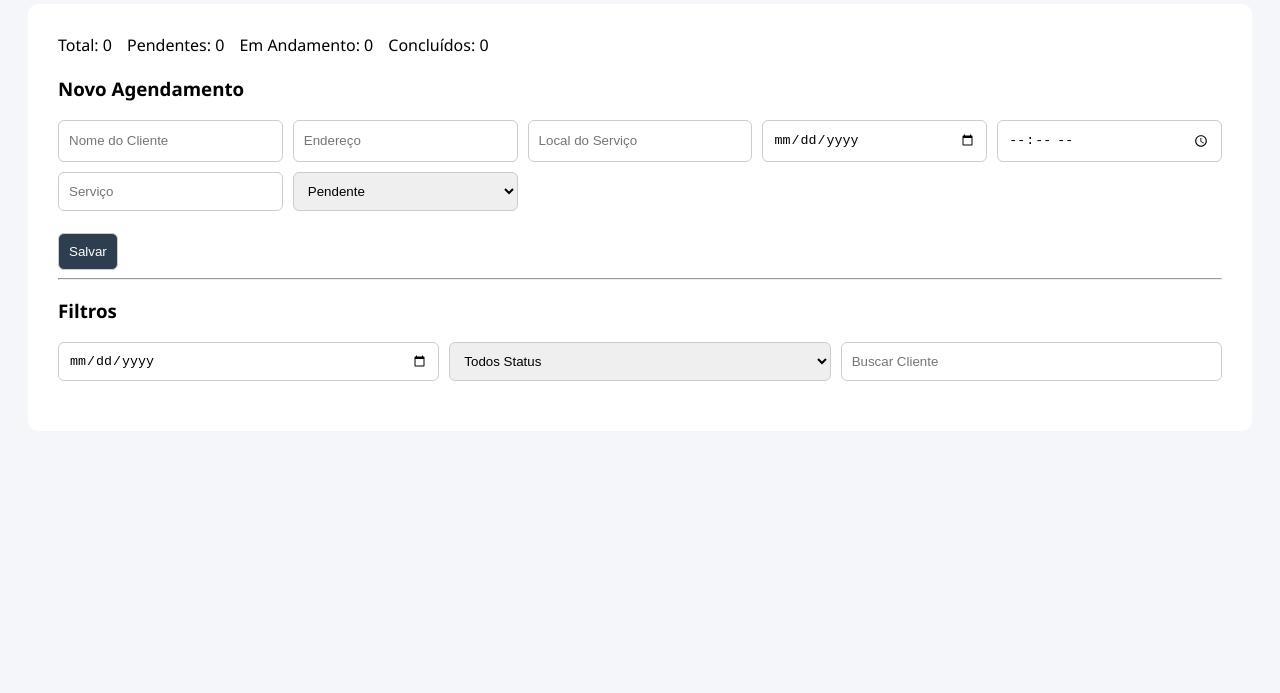
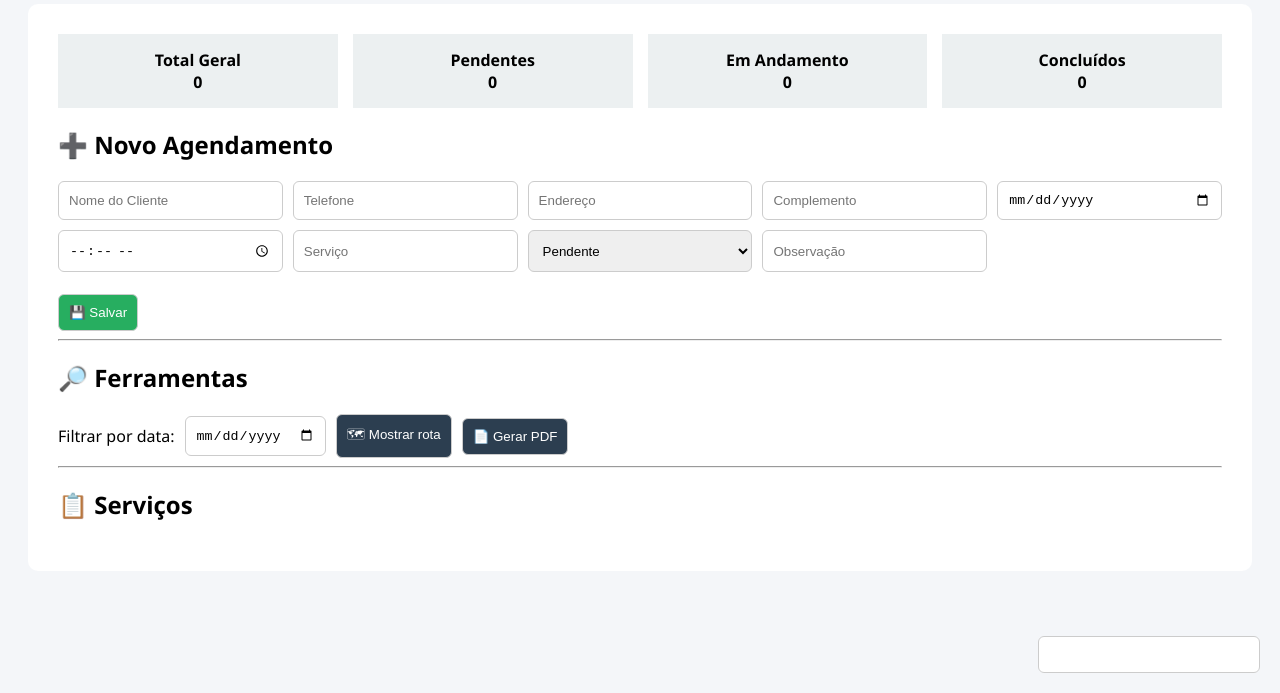
Before and after one commit to pauloricardorn/agenda-servicos, a website: page index.html in a window 1280 px wide. Shown: the part 107-800 px from the top of the page. Drawn offline with nearby package versions, Linux system fonts and the light colour scheme; no server answers.

Commit message:
Update index.html
atualização

```diff
--- a/index.html
+++ b/index.html
@@ -1,59 +1,113 @@
 <!DOCTYPE html>
 <html lang="pt-br">
 <head>
+
 <meta charset="UTF-8">
 <meta name="viewport" content="width=device-width, initial-scale=1.0">
-<title>Agenda Profissional de Serviços</title>
+
+<title>Agenda de Serviços</title>
+
 <link rel="stylesheet" href="style.css">
+
+<script src="https://cdnjs.cloudflare.com/ajax/libs/jspdf/2.5.1/jspdf.umd.min.js"></script>
+
+<link rel="stylesheet" href="https://cdn.jsdelivr.net/npm/flatpickr/dist/flatpickr.min.css">
+<script src="https://cdn.jsdelivr.net/npm/flatpickr"></script>
+<script src="https://cdn.jsdelivr.net/npm/flatpickr/dist/l10n/pt.js"></script>
+
 </head>
+
 <body>
 
-<h1>📅 Agenda Profissional de Serviços</h1>
+<h1>📅 Agenda de Serviços Técnicos</h1>
 
 <div class="container">
+
 <div class="resumo">
-    <div>Total: <span id="total">0</span></div>
-    <div>Pendentes: <span id="pendentes">0</span></div>
-    <div>Em Andamento: <span id="andamento">0</span></div>
-    <div>Concluídos: <span id="concluidos">0</span></div>
+
+<div class="box">
+Total Geral<br>
+<span id="total">0</span>
 </div>
-<h3>Novo Agendamento</h3>
+
+<div class="box">
+Pendentes<br>
+<span id="pendentes">0</span>
+</div>
+
+<div class="box">
+Em Andamento<br>
+<span id="andamento">0</span>
+</div>
+
+<div class="box">
+Concluídos<br>
+<span id="concluidos">0</span>
+</div>
+
+</div>
+
+<h2>➕ Novo Agendamento</h2>
 
 <div class="grid">
+
 <input type="text" id="cliente" placeholder="Nome do Cliente">
+
+<input type="text" id="telefone" placeholder="Telefone">
+
 <input type="text" id="endereco" placeholder="Endereço">
-    <input type="text" id="local" placeholder="Local do Serviço">
+
+<input type="text" id="local" placeholder="Complemento">
+
 <input type="date" id="data">
+
 <input type="time" id="hora">
+
 <input type="text" id="servico" placeholder="Serviço">
+
 <select id="status">
+
 <option value="Pendente">Pendente</option>
 <option value="Em Andamento">Em Andamento</option>
 <option value="Concluído">Concluído</option>
+
 </select>
+
+<input type="text" id="obs" placeholder="Observação">
+
 </div>
 
 <br>
-<button onclick="salvarAgendamento()">Salvar</button>
+
+<button class="salvar" onclick="salvarAgendamento()">💾 Salvar</button>
 
 <hr>
 
-<h3>Filtros</h3>
-<div class="grid">
-    <input type="date" id="filtroData" onchange="listar()">
-    <select id="filtroStatus" onchange="listar()">
-        <option value="">Todos Status</option>
-        <option value="Pendente">Pendente</option>
-        <option value="Em Andamento">Em Andamento</option>
-        <option value="Concluído">Concluído</option>
-    </select>
-    <input type="text" id="buscaCliente" placeholder="Buscar Cliente" onkeyup="listar()">
-</div>
+<h2>🔎 Ferramentas</h2>
 
-<div class="cards" id="lista"></div>
+<div class="ferramentas">
+
+<label>Filtrar por data:</label>
+
+<input type="date" id="filtroData">
+
+<button onclick="abrirRota()">🗺 Mostrar rota</button>
+
+<button onclick="exportarPDF()">📄 Gerar PDF</button>
 
 </div>
 
+<hr>
+
+<h2>📋 Serviços</h2>
+
+<div id="lista" class="cards"></div>
+
+</div>
+
+<input type="text" id="miniCalendario" style="position:fixed;bottom:20px;right:20px;width:200px;z-index:1000;">
+
 <script src="script.js"></script>
+
 </body>
 </html>
```
Lines whose indentation alone changed are shown as unchanged.
